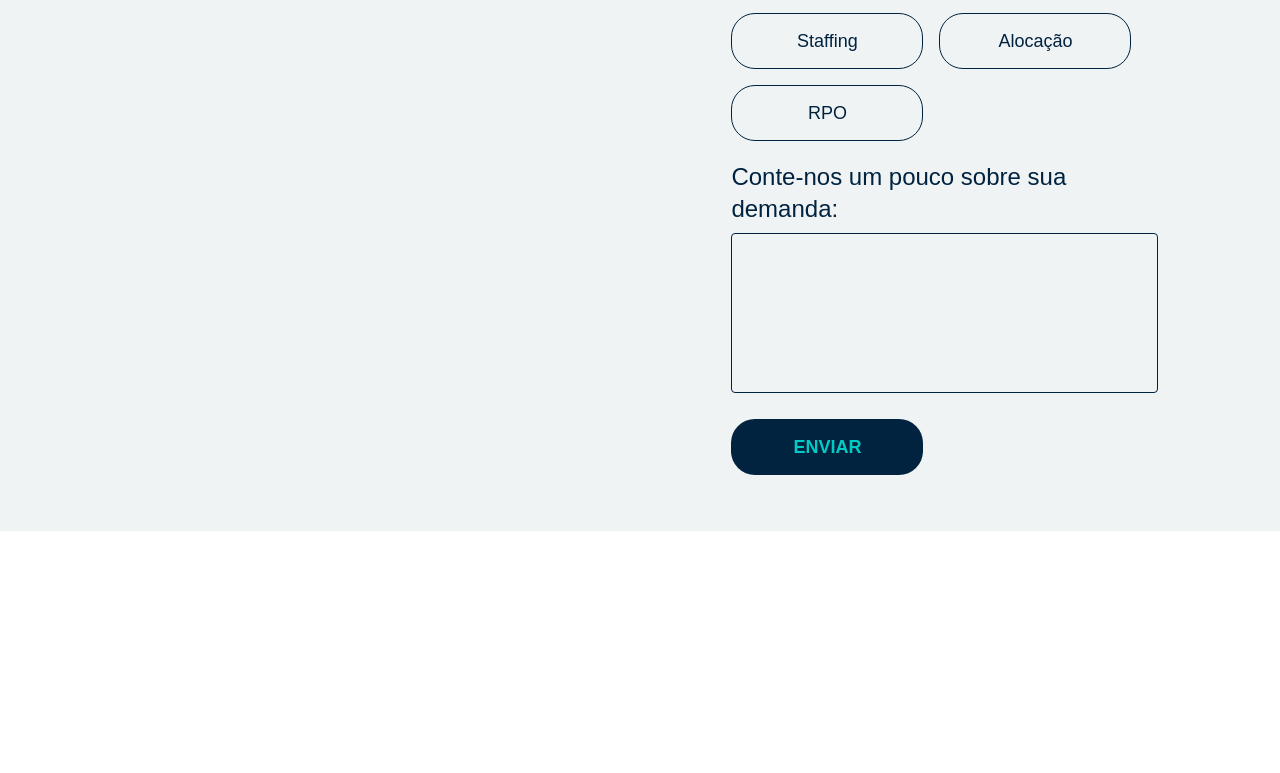
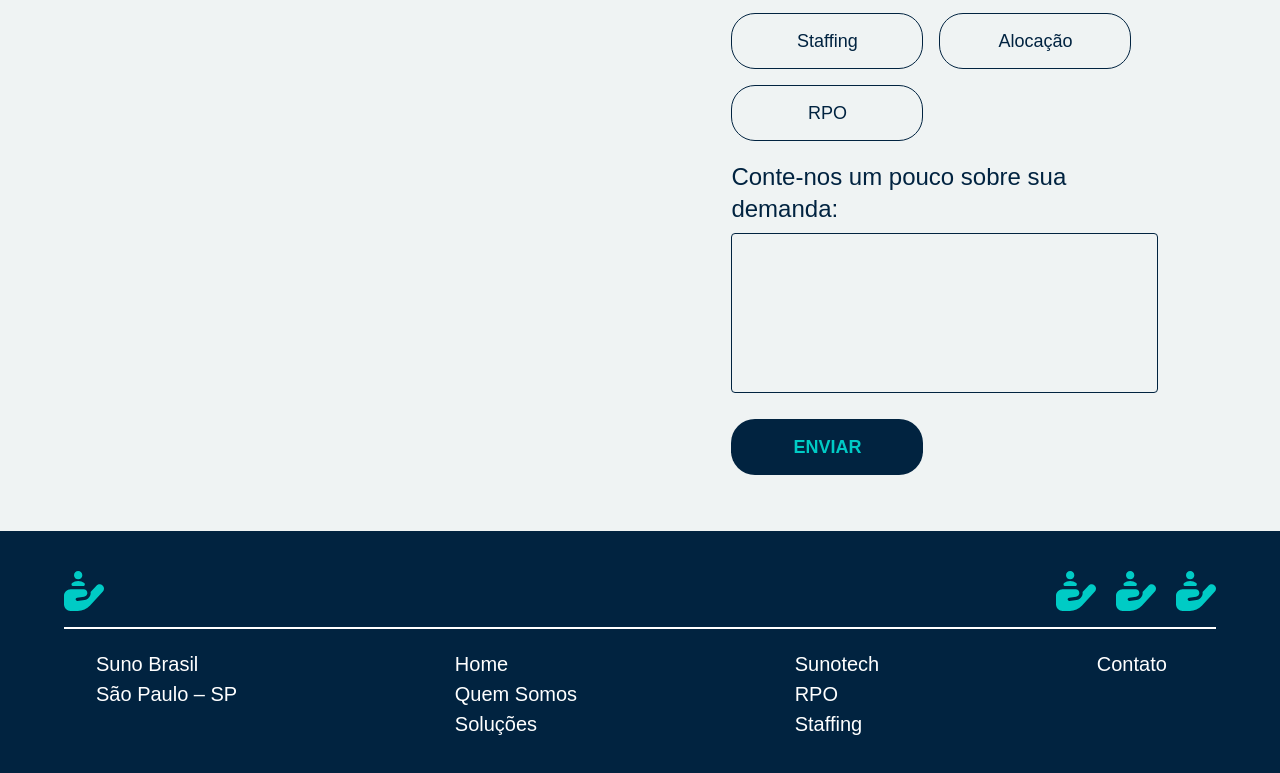
Before and after one commit to MatheusMirro/suno_brasil, a Next.js app: page / in a window 1280 px wide. Shown: the part 2088-2861 px from the top of the page. Before the commit the page ends 2619 px from the top, so only its background shows below. Built offline with nearby package versions, Linux system fonts and the light colour scheme.

Commit message:
feat: Adding footer component

```diff
--- /dev/null
+++ b/src/app/components/Footer/index.tsx
@@ -0,0 +1,35 @@
+const Footer: React.FC = () => {
+    return (
+        <footer className="bg-suno-dark-blue w-full h-80">
+            <div className="pt-10 pb-4 w-[90%] border-b-2 border-white flex m-auto justify-between">
+                <img className="w-10" src="ICON_SUPORTE.svg" alt="Círculo Amarelo"></img>
+                <div className="flex flex-row gap-5">
+                    <img className="w-10" src="ICON_SUPORTE.svg" alt="Círculo Amarelo"></img>
+                    <img className="w-10" src="ICON_SUPORTE.svg" alt="Círculo Amarelo"></img>
+                    <img className="w-10" src="ICON_SUPORTE.svg" alt="Círculo Amarelo"></img>
+                </div>
+            </div>
+            <div className="px-24 pt-5 flex">
+                <div className="mr-[20%]">
+                    <p className="text-white schibsted font-medium text-xl py-px">Suno Brasil</p>
+                    <p className="text-white schibsted font-medium text-xl py-px">São Paulo – SP</p>
+                </div>
+                <div className="mr-[20%]">
+                    <p className="text-white schibsted font-medium text-xl py-px">Home</p>
+                    <p className="text-white schibsted font-medium text-xl py-px">Quem Somos</p>
+                    <p className="text-white schibsted font-medium text-xl py-px">Soluções</p>
+                </div>
+                <div className="mr-[20%]">
+                    <p className="text-white schibsted font-medium text-xl py-px">Sunotech</p>
+                    <p className="text-white schibsted font-medium text-xl py-px">RPO</p>
+                    <p className="text-white schibsted font-medium text-xl py-px">Staffing</p>
+                </div>
+                <div>
+                    <p className="text-white schibsted font-medium text-xl py-px">Contato</p>
+                </div>
+            </div>
+        </footer>
+    );
+};
+
+export default Footer;
--- a/src/app/components/Header/index.tsx
+++ b/src/app/components/Header/index.tsx
@@ -1,5 +1,3 @@
-import Link from 'next/link';
-
 const Header: React.FC = () => {
     return (
         <header className="bg-white">
--- a/src/app/page.tsx
+++ b/src/app/page.tsx
@@ -6,6 +6,7 @@ import Section1 from './pages/Section1';
 import CardsSection from './pages/CardsSection';
 import ServicesSection from './pages/ServicesSection';
 import Form from './pages/Form';
+import Footer from './components/Footer';
 
 const Home: React.FC = () => {
   return (
@@ -15,6 +16,7 @@ const Home: React.FC = () => {
       <ServicesSection />
       <CardsSection />
       <Form />
+      <Footer />
     </div>
   );
 };
```
